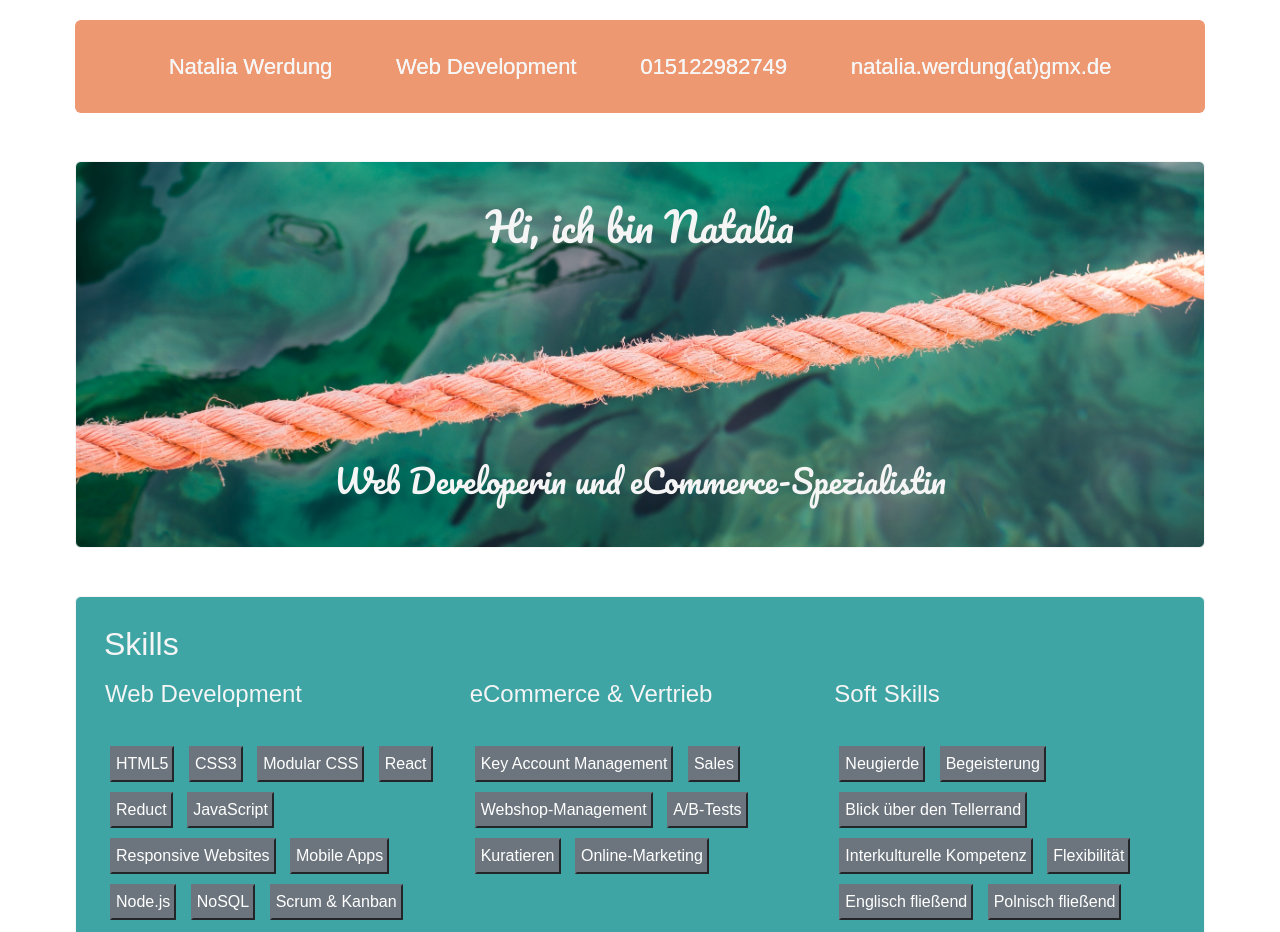
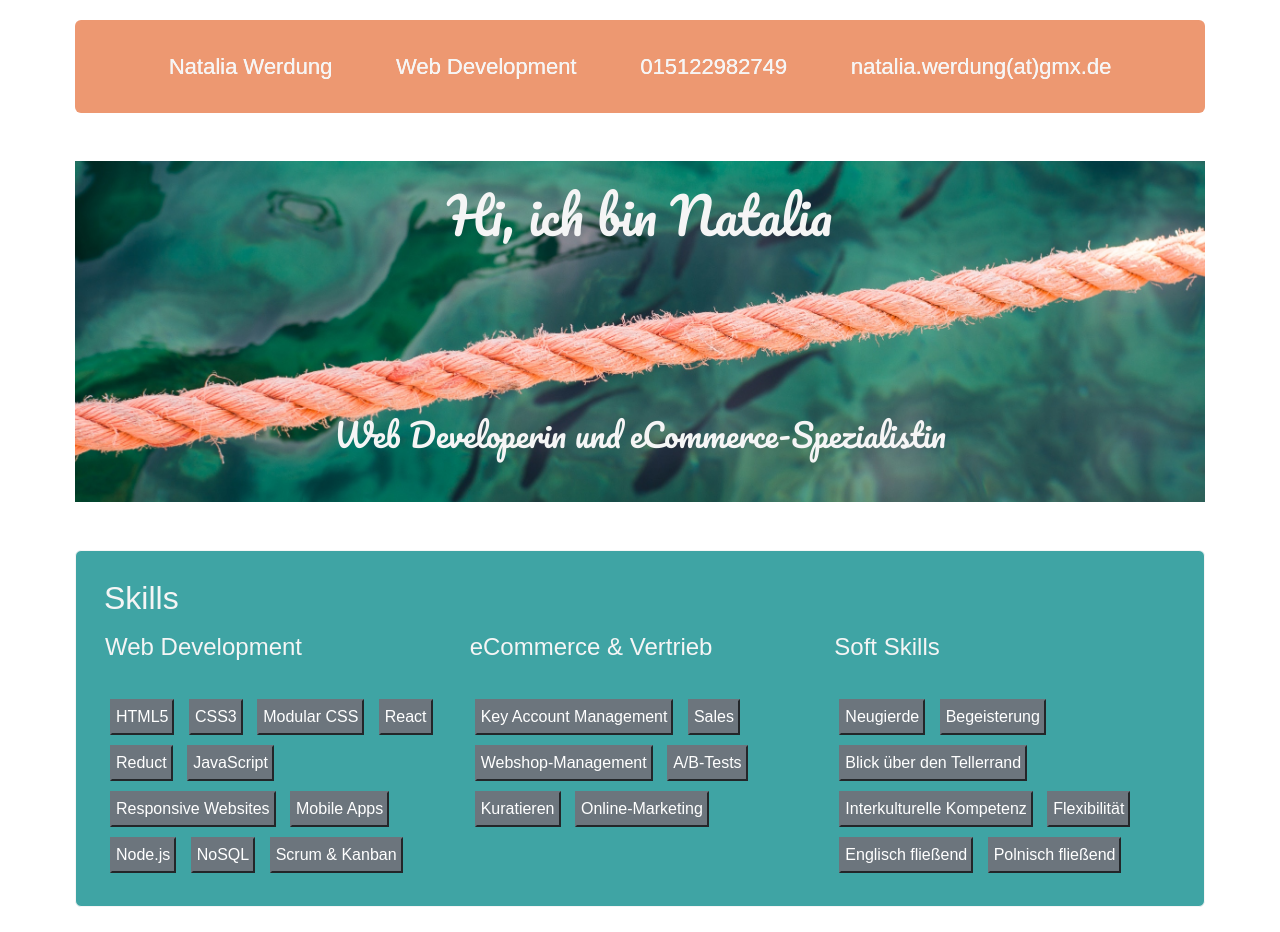
Before and after one commit to nataliawerdung/eigene-website, a plain HTML site: page index.html in a window 1280 px wide. Shown: the top 932 px of the page. Drawn offline with nearby package versions, Linux system fonts and the light colour scheme.

Commit message:
Easier header

```diff
--- a/css/styles.css
+++ b/css/styles.css
@@ -6,6 +6,10 @@
 
 html{
     height: 100%;
+}
+
+h1{
+    font-size: 50px;
 }
 
 header
--- a/index.html
+++ b/index.html
@@ -21,11 +21,8 @@
 
 <main>
 
-<section class="row info-box mt-5 stage-image">
-
-    <section class="col-12 info-box-column text-center font-pacifico">
+    <section class="row info-box-column mt-5 pt-4 stage-image text-center font-pacifico">
         <h1>Hi, ich bin Natalia</h1>
-        <br>
         <br>
         <br>
         <br>
@@ -33,8 +30,6 @@
         <h2>Web Developerin und eCommerce-Spezialistin</h2>
         <br>
     </section>
-
-</section>
 
 <section class="row info-box mt-5 p-4">
     <h2 class="col-12 p-1">Skills</h2>
```
